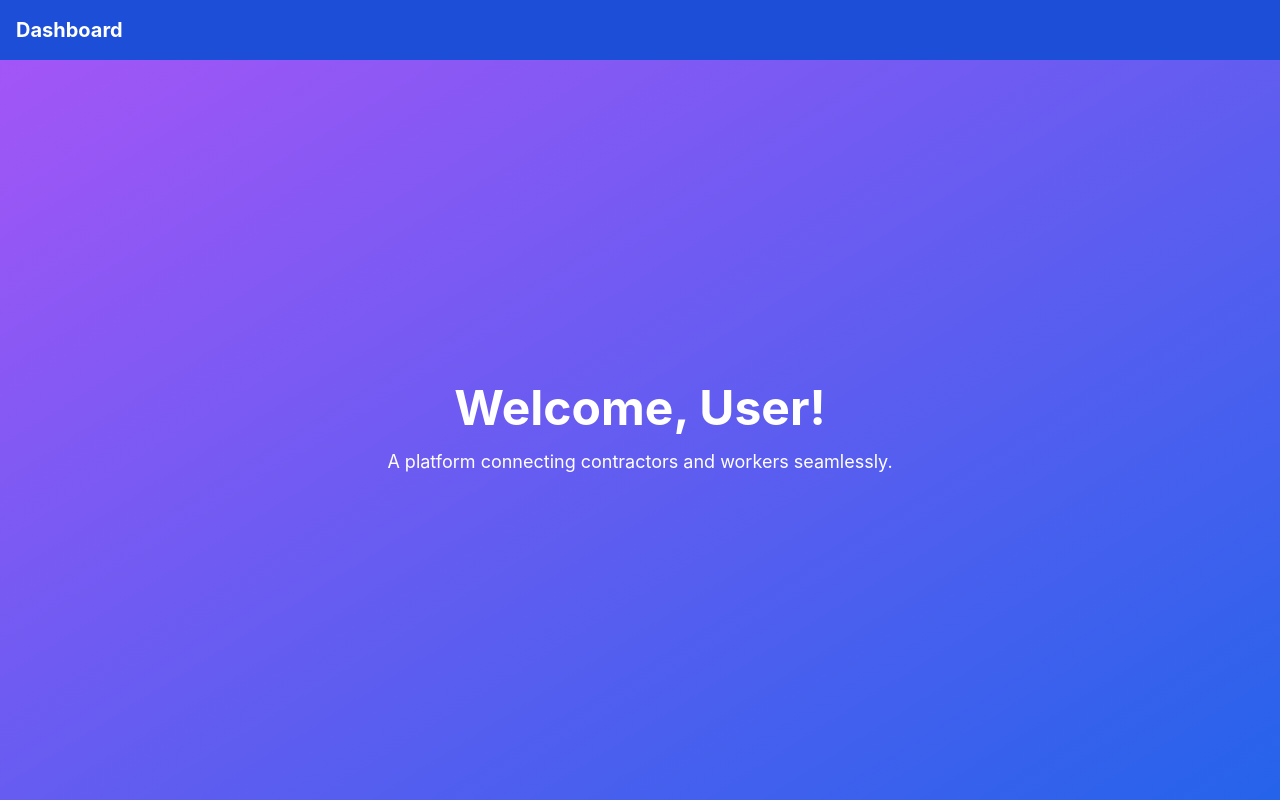
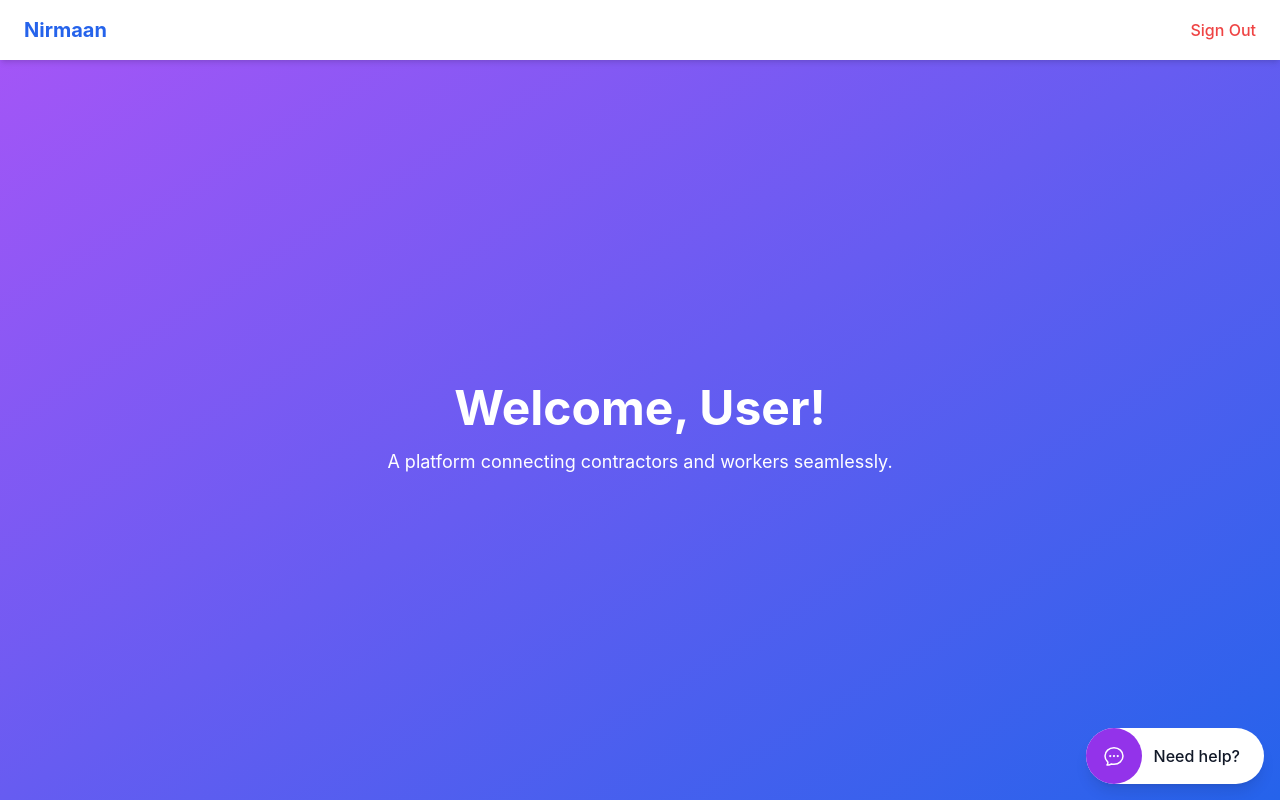
Before and after one commit to samarthchandrawat/nirmaan_v1, a Next.js app in the folder frontend/: page /dashboard in a window 1280 px wide. Built offline with nearby package versions, Linux system fonts and the light colour scheme; sample sign-in values are in the browser's storage; what @rainbow-me/rainbowkit, wagmi would draw is missing.

Commit message:
Fixed local issues

```diff
--- a/frontend/src/pages/dashboard.tsx
+++ b/frontend/src/pages/dashboard.tsx
@@ -1,70 +1,58 @@
 import { useEffect, useState } from "react";
 import { useRouter } from "next/router";
 import Navbar from "../components/Navbar";
+import ChatBox from "../components/ChatBox";
 
-export default function Dashboard() {
-  const [role, setRole] = useState(null);
+
+const Dashboard: React.FC = () => {
+  const [role, setRole] = useState<string | null>(null);
   const [name, setName] = useState("");
-  const storedName = JSON.parse(localStorage.getItem("userName") || '{"name": "User"}')?.name || "User";
+  const [userId, setUserId] = useState<string | null>(null);
   const router = useRouter();
+
 
   useEffect(() => {
     const storedRole = localStorage.getItem("userRole");
+    const storedName = JSON.parse(localStorage.getItem("userName") || '{"name": "User"}')?.name || "User";
+    const storedUserId = localStorage.getItem("userId");
+
 
     if (!storedRole) {
       router.push("/");
     } else {
       setRole(storedRole);
       setName(storedName);
+      setUserId(storedUserId);
     }
   }, [router]);
+
 
   const handleSignOut = () => {
     localStorage.removeItem("userRole");
     localStorage.removeItem("userName");
+    localStorage.removeItem("userId");
     router.push("/");
   };
+
 
   return (
     <div className="h-screen bg-gradient-to-br from-purple-500 to-blue-600 text-white flex flex-col">
       {/* Navbar - Dynamic based on Role */}
-      <nav className="bg-blue-700 p-4 flex justify-between items-center">
-        <h1 className="text-xl font-bold">Dashboard</h1>
-        {role === "worker" ? (
-          <div className="space-x-4">
-            <button onClick={() => router.push("/worker-profile")} className="hover:underline">
-              View Profile
-            </button>
-            <button onClick={() => router.push("/verify-payments")} className="hover:underline">
-              Verify Payments
-            </button>
-            <button onClick={handleSignOut} className="hover:underline text-red-300">
-              Sign Out
-            </button>
-          </div>
-        ) : role === "contractor" ? (
-          <div className="space-x-4">
-            <button onClick={() => router.push("/contractor-profile")} className="hover:underline">
-              View Profile
-            </button>
-            <button onClick={() => router.push("/manage-workers")} className="hover:underline">
-              Manage Workers
-            </button>
-            <button onClick={() => router.push("/payments")} className="hover:underline">
-              Payments
-            </button>
-            <button onClick={handleSignOut} className="hover:underline text-red-300">
-              Sign Out
-            </button>
-          </div>
-        ) : null}
-      </nav>
+      <Navbar />
+
 
       {/* Welcome Section */}
       <main className="flex flex-col items-center justify-center flex-grow text-center">
         <h1 className="text-5xl font-bold">Welcome, {name}!</h1>
         <p className="text-lg mt-4">A platform connecting contractors and workers seamlessly.</p>
       </main>
+
+
+      {/* Chat Box */}
+      <ChatBox userRole={role || undefined} userId={userId || undefined} />
     </div>
   );
-}
+};
+
+
+export default Dashboard;
```
